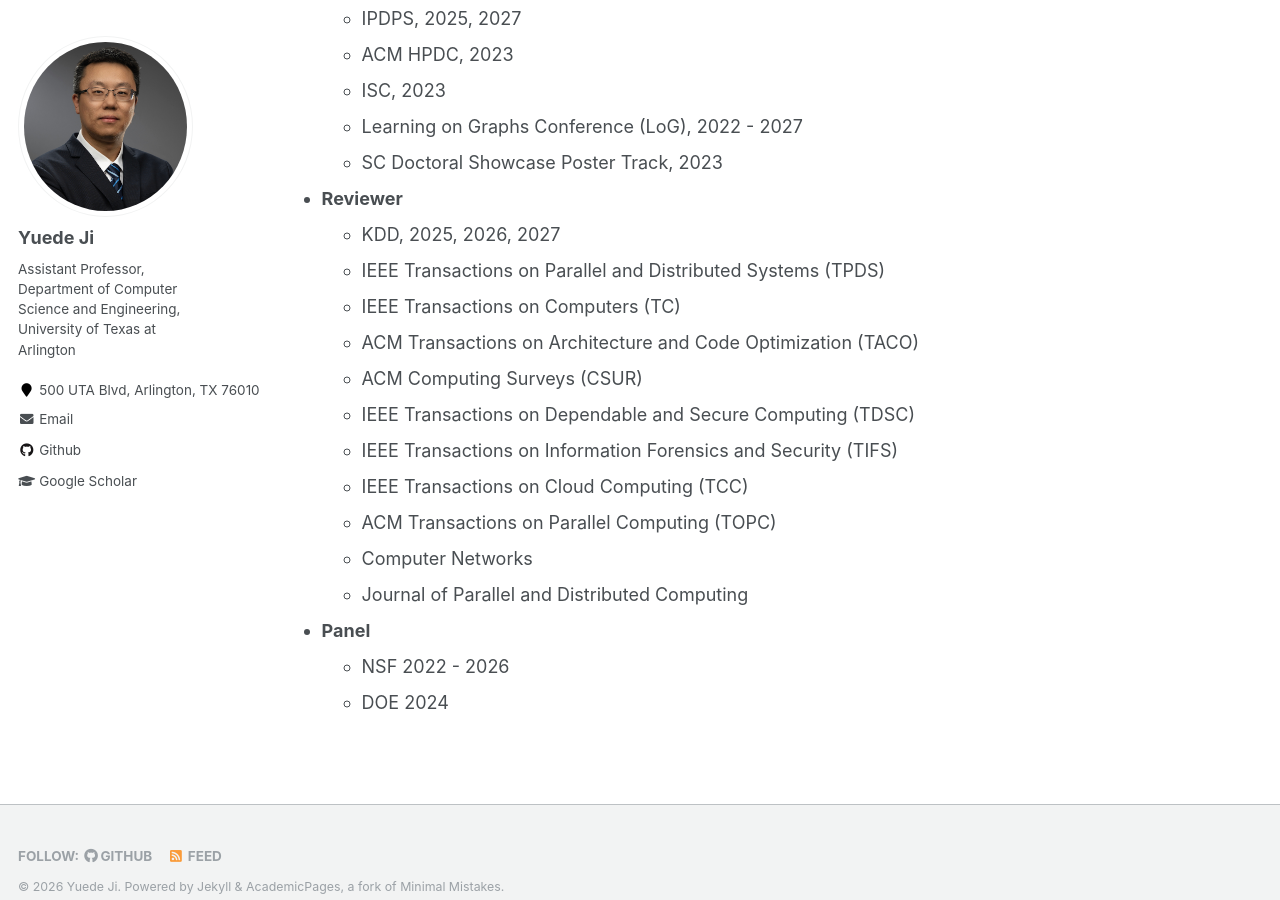
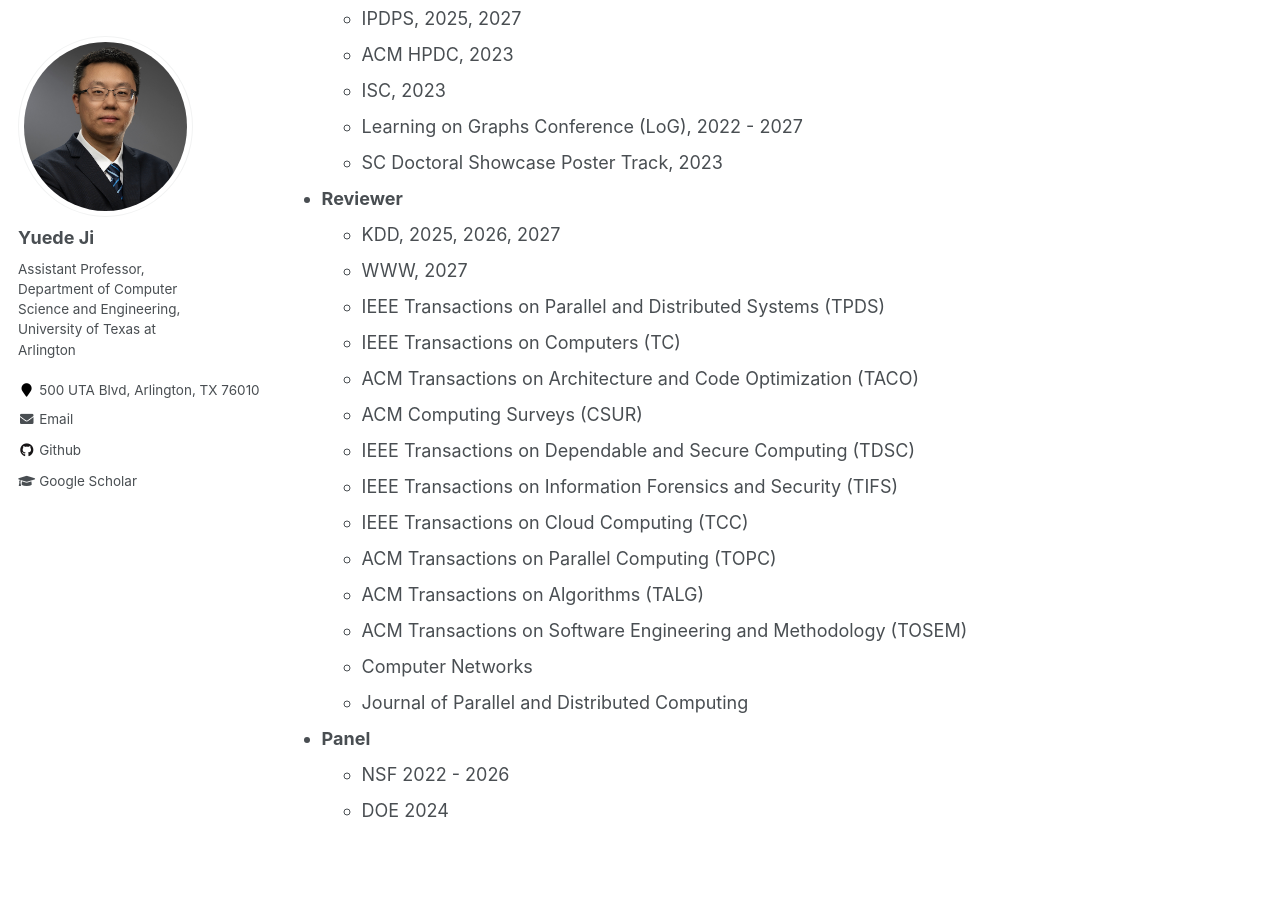
Before and after one commit to yuede/yuede.github.io, a Jekyll site: the page built from _pages/service.md, in a window 1280 px wide and 900 px high, scrolled down 546 px. Built offline with Jekyll 4.4.1, drawn with Linux system fonts in a browser that asks for light colours.

Commit message:
Add TALG, TOSEM, and WWW 2027 to reviewer service
Co-Authored-By: Claude Sonnet 5 <noreply@anthropic.com>

```diff
--- a/_pages/service.md
+++ b/_pages/service.md
@@ -25,6 +25,7 @@ author_profile: true
 
 * **Reviewer**
     * KDD, 2025, 2026, 2027
+    * WWW, 2027
     * IEEE Transactions on Parallel and Distributed Systems (TPDS)
     * IEEE Transactions on Computers (TC)
     * ACM Transactions on Architecture and Code Optimization (TACO)
@@ -33,6 +34,8 @@ author_profile: true
     * IEEE Transactions on Information Forensics and Security (TIFS)
     * IEEE Transactions on Cloud Computing (TCC)
     * ACM Transactions on Parallel Computing (TOPC)
+    * ACM Transactions on Algorithms (TALG)
+    * ACM Transactions on Software Engineering and Methodology (TOSEM)
     * Computer Networks
     * Journal of Parallel and Distributed Computing
 
```
